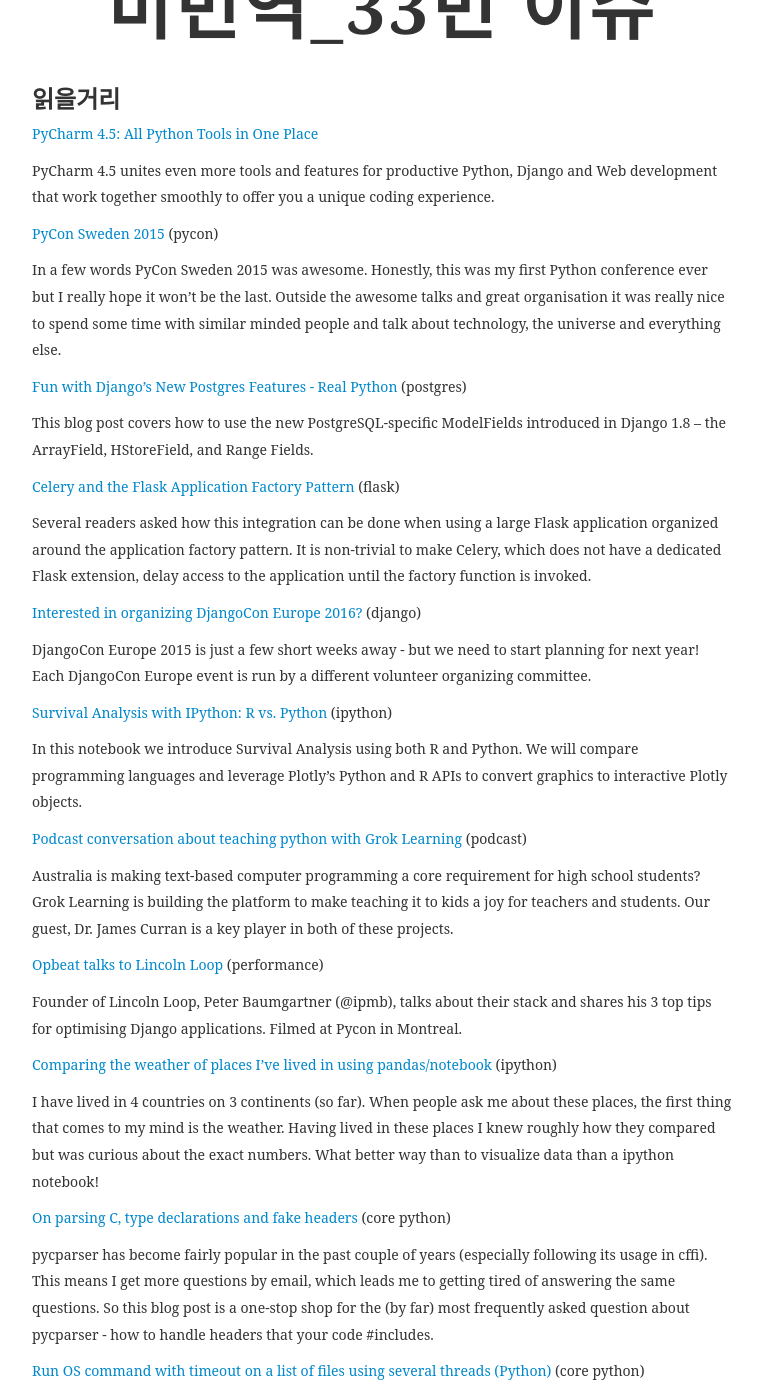
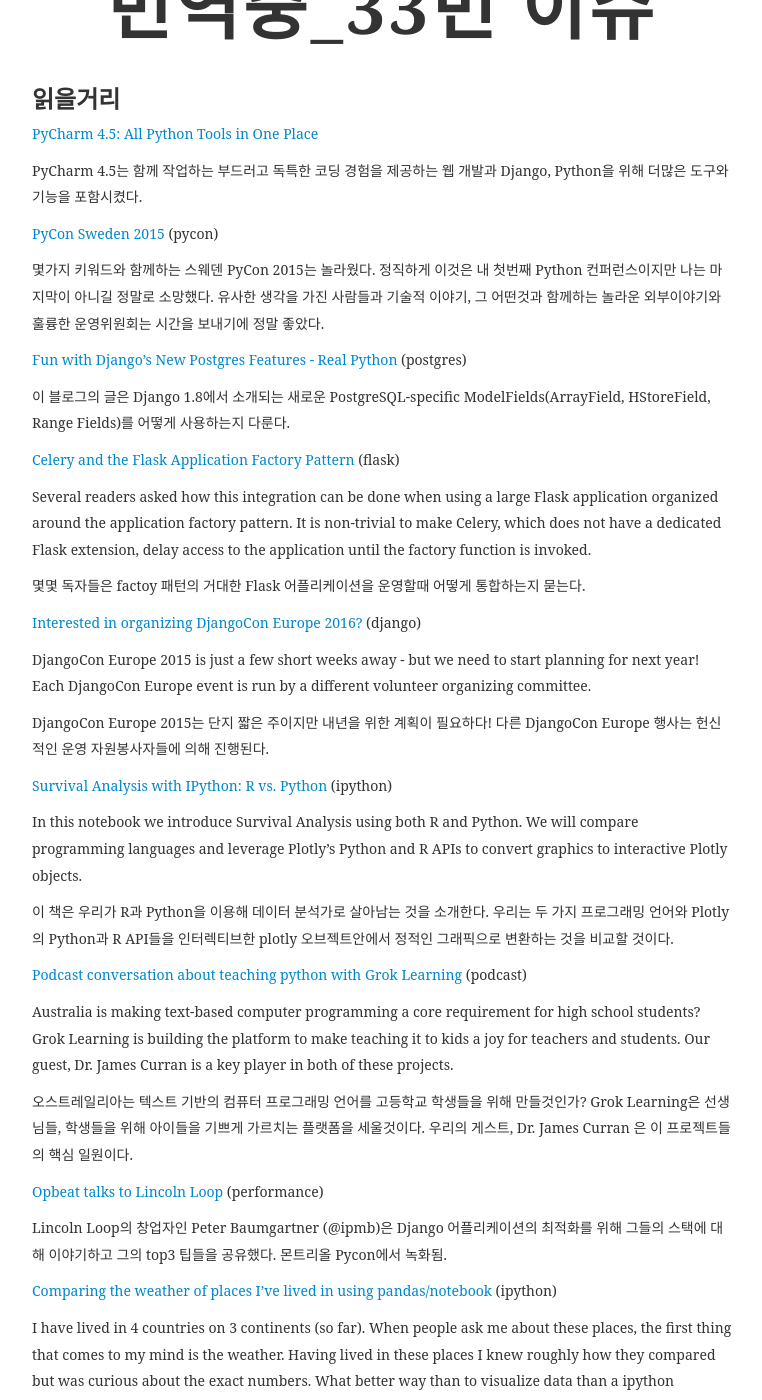
Before and after one commit to weeklypythonkr/weeklypythonkr.github.io, a Jekyll site: the page built from _posts/2015-05-22-Issue-33.md, in a window 1280 px wide and 1400 px high, scrolled down 213 px. Shown: the whole window, without its empty margins (258-1020 px from the left). Built offline with Jekyll 4.4.1, drawn with Linux system fonts in a browser that asks for light colours; some web fonts are replaced; some of the changed text lies outside the part shown.

Commit message:
이슈 33 번역중

```diff
--- a/_posts/2015-05-22-Issue-33.md
+++ b/_posts/2015-05-22-Issue-33.md
@@ -1,105 +1,117 @@
 ---
 layout: post_page
-title: 미번역_33번 이슈
+title: 번역중_33번 이슈
 ---
 
 ###읽을거리
 <a href="https://www.jetbrains.com/pycharm/whatsnew/?rss" target="_blank">PyCharm 4.5: All Python Tools in One Place</a>
 
-PyCharm 4.5 unites even more tools and features for productive Python, Django and Web development that work together smoothly to offer you a unique coding experience.
+PyCharm 4.5는 함께 작업하는 부드러고 독특한 코딩 경험을 제공하는 웹 개발과 Django, Python을 위해 더많은 도구와 기능을 포함시켰다.
 
 <a href="http://ilian.io/pycon-sweden-2015/" target="_blank">PyCon Sweden 2015</a> (pycon)
 
-In a few words PyCon Sweden 2015 was awesome. Honestly, this was my first Python conference ever but I really hope it won't be the last. Outside the awesome talks and great organisation it was really nice to spend some time with similar minded people and talk about technology, the universe and everything else.
+몇가지 키워드와 함께하는 스웨덴 PyCon 2015는 놀라웠다. 정직하게 이것은 내 첫번째 Python 컨퍼런스이지만 나는 마지막이 아니길 정말로 소망했다.  유사한 생각을 가진 사람들과 기술적 이야기, 그 어떤것과 함께하는 놀라운 외부이야기와 훌륭한 운영위원회는 시간을 보내기에 정말 좋았다.
 
 <a href="https://realpython.com/blog/python/fun-with-djangos-new-postgres-features/" target="_blank">Fun with Django's New Postgres Features - Real Python</a> (postgres)
 
-This blog post covers how to use the new PostgreSQL-specific ModelFields introduced in Django 1.8 – the ArrayField, HStoreField, and Range Fields.
+이 블로그의 글은 Django 1.8에서 소개되는 새로운 PostgreSQL-specific ModelFields(ArrayField, HStoreField, Range Fields)를 어떻게 사용하는지 다룬다.
 
 <a href="http://blog.miguelgrinberg.com/post/celery-and-the-flask-application-factory-pattern" target="_blank">Celery and the Flask Application Factory Pattern</a> (flask)
 
 Several readers asked how this integration can be done when using a large Flask application organized around the application factory pattern. It is non-trivial to make Celery, which does not have a dedicated Flask extension, delay access to the application until the factory function is invoked.
 
+몇몇 독자들은 factoy 패턴의 거대한 Flask 어플리케이션을 운영할때 어떻게 통합하는지 묻는다.
+
 <a href="https://www.djangoproject.com/weblog/2015/may/18/interested-organizing-djangocon-europe-2016/" target="_blank">Interested in organizing DjangoCon Europe 2016?</a> (django)
 
-DjangoCon Europe 2015 is just a few short weeks away - but we need to start planning for next year!
-Each DjangoCon Europe event is run by a different volunteer organizing committee.
+DjangoCon Europe 2015 is just a few short weeks away - but we need to start planning for next year! Each DjangoCon Europe event is run by a different volunteer organizing committee.
+
+DjangoCon Europe 2015는 단지 짧은 주이지만 내년을 위한 계획이 필요하다! 다른 DjangoCon Europe 행사는 헌신적인 운영 자원봉사자들에 의해 진행된다.
 
 <a href="https://plot.ly/ipython-notebooks/survival-analysis-r-vs-python/" target="_blank">Survival Analysis with IPython: R vs. Python</a> (ipython)
 
 In this notebook we introduce Survival Analysis using both R and Python. We will compare programming languages and leverage Plotly's Python and R APIs to convert graphics to interactive Plotly objects.
 
+이 책은 우리가 R과 Python을 이용해 데이터 분석가로 살아남는 것을 소개한다. 우리는 두 가지 프로그래밍 언어와 Plotly의 Python과 R API들을 인터렉티브한 plotly 오브젝트안에서 정적인 그래픽으로 변환하는 것을 비교할 것이다.
+
 <a href="http://www.talkpythontome.com/episodes/show/8/teaching-python-at-grok-learning-and-classrooms" target="_blank">Podcast conversation about teaching python with Grok Learning</a> (podcast)
 
 Australia is making text-based computer programming a core requirement for high school students? Grok Learning is building the platform to make teaching it to kids a joy for teachers and students. Our guest, Dr. James Curran is a key player in both of these projects.
 
+오스트레일리아는 텍스트 기반의 컴퓨터 프로그래밍 언어를 고등학교 학생들을 위해 만들것인가? Grok Learning은 선생님들, 학생들을 위해 아이들을 기쁘게 가르치는 플랫폼을 세울것이다. 우리의 게스트, Dr. James Curran 은 이 프로젝트들의 핵심 일원이다.
+
 <a href="https://twitter.com/opbeat/status/598174804349308928/photo/1" target="_blank">Opbeat talks to Lincoln Loop</a> (performance)
 
-Founder of Lincoln Loop, Peter Baumgartner (@ipmb), talks about their stack and shares his 3 top tips for optimising Django applications. Filmed at Pycon in Montreal.
+Lincoln Loop의 창업자인 Peter Baumgartner (@ipmb)은 Django 어플리케이션의 최적화를 위해 그들의 스택에 대해 이야기하고 그의 top3 팁들을 공유했다. 몬트리올 Pycon에서 녹화됨.
 
 <a href="https://blog.wearewizards.io/comparing-the-weather-of-places-ive-lived-in" target="_blank">Comparing the weather of places I've lived in using pandas/notebook</a> (ipython)
 
 I have lived in 4 countries on 3 continents (so far). When people ask me about these places, the first thing that comes to my mind is the weather. Having lived in these places I knew roughly how they compared but was curious about the exact numbers. What better way than to visualize data than a ipython notebook!
 
+나는 3개 대륙의 4국가에서 살았다. 사람들이 나에게 그 장소들에 대해 물을때, 내가 느끼는 첫번째 질문은 날씨다. 그 장소들에 살때 나는 대략적으로 어떻게 비교되는지 알았지만, 정확한 숫자에 대해 궁금했다. ipython notebook보다 데이터를 시각화하는 좋은 방법을 알아보자!
+
 <a href="http://eli.thegreenplace.net/2015/on-parsing-c-type-declarations-and-fake-headers/" target="_blank">On parsing C, type declarations and fake headers</a> (core python)
 
-pycparser has become fairly popular in the past couple of years (especially following its usage in cffi). This means I get more questions by email, which leads me to getting tired of answering the same questions.
-So this blog post is a one-stop shop for the (by far) most frequently asked question about pycparser - how to handle headers that your code #includes.
+pycparser는 지난 몇년간 상당히 유명해졌다. (especially following its usage in cffi). 이메일에 의한 많은 질문들을 받았는데, 이것은 비슷한 질문들과 답변으로 나를 피곤하게 만들었다. 그래서 pycparser에 대해 빈번하게 질문어지는 것들을 위한 블로그 포스팅이다. - 어떻게 너의 코드 #includes 헤더를 다루는지.
 
 <a href="http://code.activestate.com/recipes/579056-run-os-command-with-timeout-on-a-list-of-files-usi/" target="_blank">Run OS command with timeout on a list of files  using several threads (Python)</a> (core python)
 
 This hack runs a command sequentially on a list of files using two simultaneous threads. If one of the commands takes more than a set time, it's killed and the program goes for the next file. EDITED to add some exception handling.
 
+이 hack은 두 동시 스레드를 사용하는 파일들의 리스트 위에서 연속적으로 실행되는 커맨드다. 만약 커맨드들 중 하나가 설정된 시간을 넘어서면 kill하고 다음 프로그램으로 넘어간다.
+
 <a href="http://lwn.net/SubscriberLink/643786/9c0bd83dff0df3b8/" target="_blank">Python coroutines with async and await</a> (core python)
 
 It is already possible to create coroutines for asynchronous processing in Python. But a recent proposal would elevate coroutines to a full-fledged language construct, rather than treat them as a type of generator as they are currently. Two new keywords, async and await, would be added to the language to support coroutines as first-class Python features.
 
+이것은 이미 파이썬에서 비동기적 작업을 위해 생성가능한 코루틴이다. 그러나 최근의 제안은 언어 구조의 상승을 위한 코루틴의 발전보다는 generator의 종류로 대한다. 두가지 새로운 키워드 async, await는 first-class 파이썬 기능들로 코루틴을 지원하기 위해 추가되었다.
+
 <a href="http://feedproxy.google.com/~r/TheMouseVsThePython/~3/KRxZ8XxqVgM/" target="_blank">PyDev of the Week: Vasudev Ram</a> (interview)
 
-This week we welcome Vasudev Ram (@vasudevram) as our PyDev of the Week. Vasudev is a freelance developer who blogs on lots of different software topics, including Python. He is the creator of xtopdf.
+이번 주 우리는 우리의 PyDev를 맡아 Vasudev Ram(@vasudevram)을 환영한다. Vasudev는 파이썬을 포함한 다양한 주제로 블로그를 운영하는 프리랜서 개발자이다. 그는 xtopdf의 작성자이다.
 
 <br />
 
 ###프로젝트
 <a href="https://github.com/karan/slack-overflow" target="_blank">slack-overflow</a> - 342 스타, 12 포크
 
-A programmer's best friend, now in Slack.
+슬랙으로부터 바로 StackOverflow 검색하기
 
 <a href="https://github.com/joshenders/dnsdiff" target="_blank">dnsdiff</a> - 199 스타, 6 포크
 
-Utility to diff the responses between two nameservers
+두 네임서버들의 응답 차이를 비교하는 도구
 
 <a href="https://github.com/aldanor/pynab" target="_blank">pynab</a> - 32 스타, 0 포크
 
-A minimalistic library designed to provide native access to YNAB data from Python
+파이썬으로 YNAB데이터의 네이티브 액세스를 제공하도록 최소한으로 설계된 라이브러리
 
 <a href="https://github.com/pindexis/marker" target="_blank">marker</a> - 19 스타, 1 포크
 
-Bookmark your terminal commands.
+북마크 터미널 명령어
 
 <a href="https://github.com/DeliangFan/wepy" target="_blank">wepy</a> - 16 스타, 4 포크
 
-wepy is a weather client for the terminal.
+wepy는 터미널을 위한 날씨 클라이언트다.
 
 <a href="https://github.com/mdshw5/simplesam" target="_blank">simplesam</a> - 11 스타, 0 포크
 
-Simple pure Python SAM parser and objects for working with SAM records
+간단한 순정 파이썬 SAM 분석기 그리고 SAM 기록을 위한 물건
 
 <a href="https://github.com/walkr/hn" target="_blank">hn</a> - 11 스타, 1 포크
 
-read HN from the command line
+커맨드라인으로 HN(HaerNews)읽기
 
 <a href="https://github.com/Jianqiang/embedding-matching-word-segmenter" target="_blank">embedding-matching-word-segmenter</a> - 11 스타, 1 포크
 
-Code for the ACL-2015 paper "Accurate Linear-Time Chinese Word Segmentation via Embedding Matching"
+ACL-2015문서를 위한 코드 "Accurate Linear-Time Chinese Word Segmentation via Embedding Matching"
 
 <a href="https://github.com/jgamblin/badactors" target="_blank">badactors</a> - 9 스타, 3 포크
 
-Create a list of bad actors from public IP blacklist.
+공개된 IP 블랙리스트로부터 나쁜 배우들 리스트를 만들어냄
 
 <a href="https://github.com/walkr/oi" target="_blank">oi</a> - 8 스타, 0 포크
 
-python library for writing long running processes with a cli interface
+CLI 인터페이스에서 오랫동안 실행되는 프로세스들을 작성하기 위한 파이썬 라이브러리
 
 <br />
 
```
